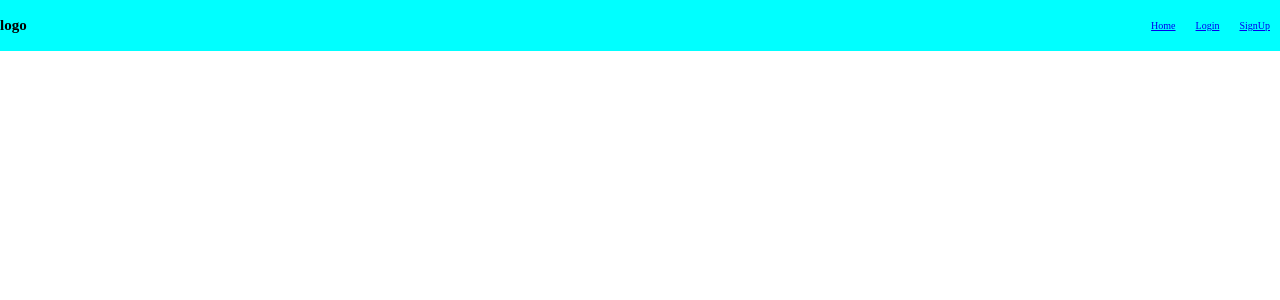
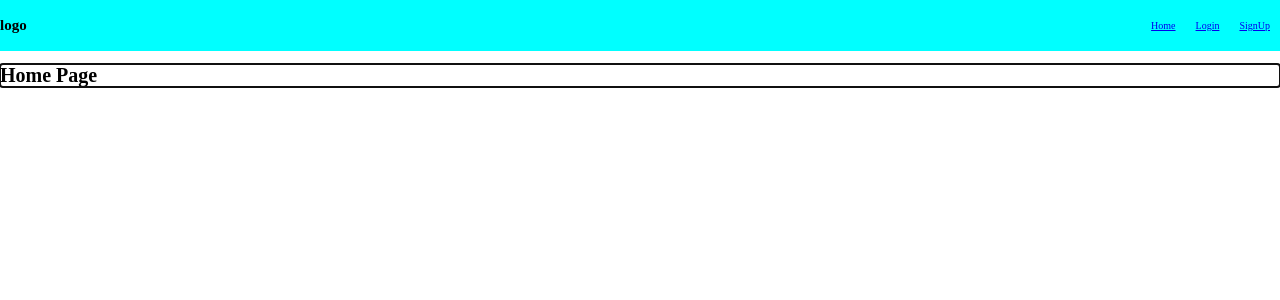
Before and after one commit to JEONGHWANMIN/SvelteProject, a Svelte app: page / in a window 1280 px wide. Shown: the top 300 px of the page. Built offline with nearby package versions, Linux system fonts and the light colour scheme.

Commit message:
Feat : "Home 컴포넌트 확인용 로직추가"

```diff
--- a/src/pages/Home.svelte
+++ b/src/pages/Home.svelte
@@ -1,3 +1,5 @@
 <script>
-  import Header from "../components/Header.svelte";
+
 </script>
+
+<h1>Home Page</h1>
```
